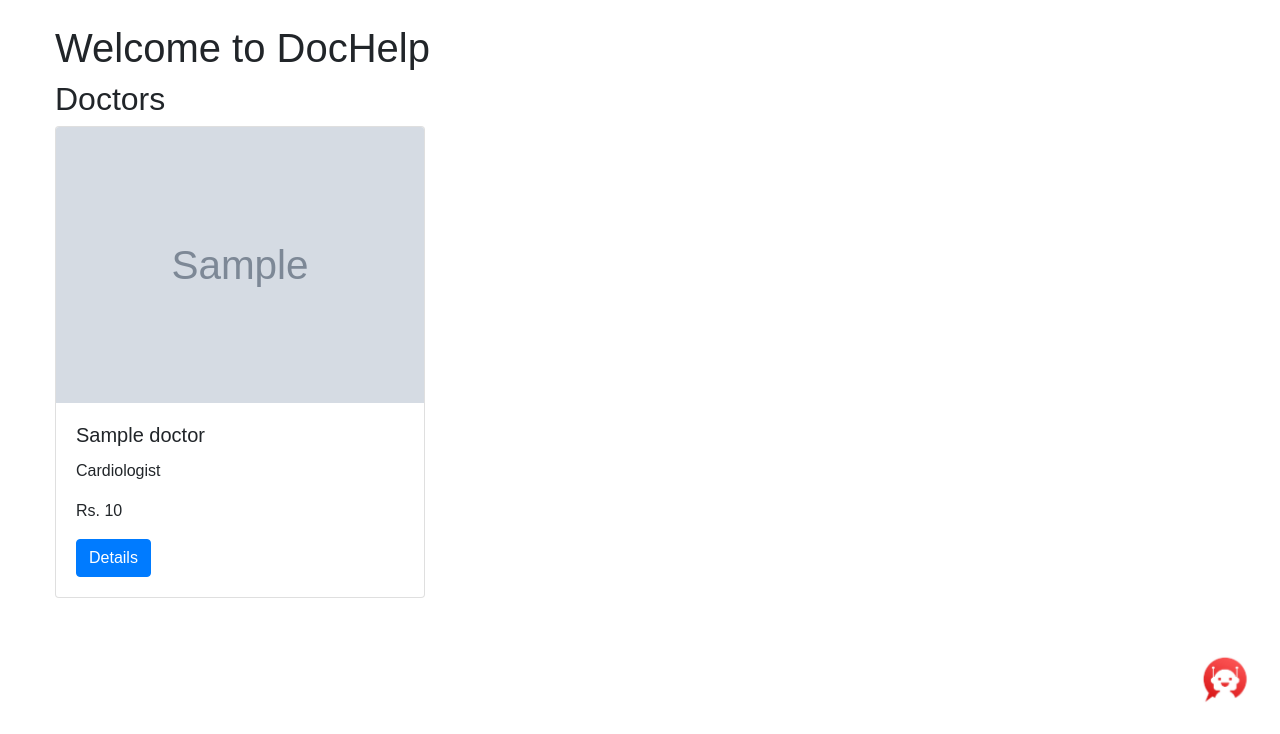
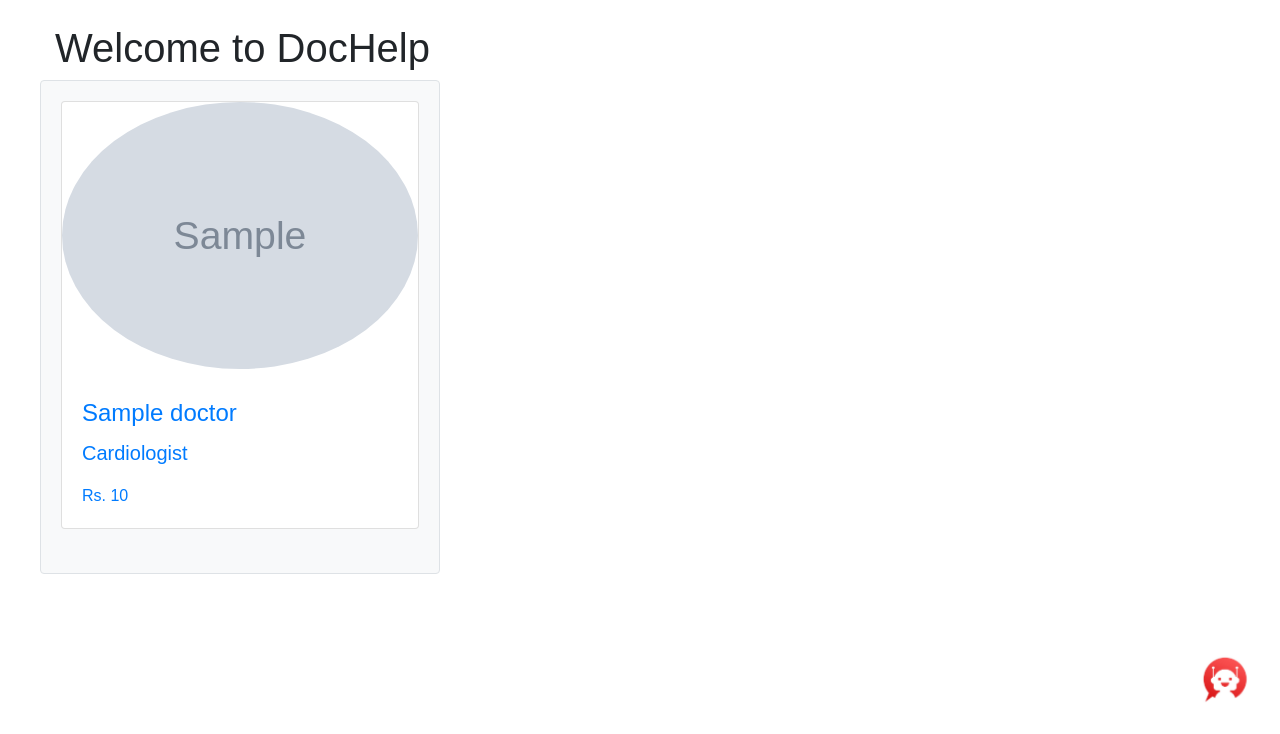
Before and after one commit to SubhojitGuin/doctor_search, a Django app: page / in a window 1280 px wide. Shown: the part 66-800 px from the top of the page. Run offline with Django 5.2, Linux system fonts and the light colour scheme; a user stored in the database is signed in; tables that the repository leaves empty hold one stand-in row (values such as "Sample post"); grey boxes marked "Sample" are stand-in pictures; some libraries are stand-ins or nearby versions.

Commit message:
Modify Looks

```diff
--- a/doctor_search/doctors/static/doctors/styles.css
+++ b/doctor_search/doctors/static/doctors/styles.css
@@ -61,7 +61,10 @@ h1, h2, h3, h4, h5, h6 {
 }
 
 .doctor-card:hover {
-  box-shadow: 0 8px 16px 0 rgba(0,0,0,0.2);
+  box-shadow: 0 8px 16px 0 rgba(0, 0, 0, 0.2);
+  background-color: lightblue;
+  transition: transform 0.3s ease;
+  transform: translateY(-5px);
 }
 
 .doctor-name {
@@ -91,3 +94,10 @@ h1, h2, h3, h4, h5, h6 {
 #iframe-container {
     display: none;
 }
+
+/*.doctor-card:hover {*/
+/*  box-shadow: 0 8px 16px 0 rgba(0, 0, 0, 0.2);*/
+/*  background-color: lightblue;*/
+/*  transition: transform 0.3s ease;*/
+/*  transform: translateY(-5px);*/
+/*}*/
--- a/doctor_search/doctors/templates/doctors/doctors.html
+++ b/doctor_search/doctors/templates/doctors/doctors.html
@@ -7,20 +7,22 @@
 
 
 
-<h2>Doctors</h2>
+<!--<h2>Doctors</h2>-->
 
   <div class="row">
   {% for doctor in doctors %}
-    <div class="col-md-4">
-      <div class="card mb-4">
-        <img src="{{ doctor.image.url }}" class="card-img-top" alt="{{ doctor.name }}">
-        <div class="card-body">
-          <h5 class="card-title">{{ doctor.name }}</h5>
-          <p class="card-text">{{ doctor.specialty }}</p>
-          <p class="card-text">Rs. {{ doctor.fees }}</p>
-          <a href="{% url 'doctors:detail' doctor.id %}" class="btn btn-primary">Details</a>
+    <div class="col-md-4 doctor-card">
+      <a href="{% url 'doctors:detail' doctor.id %}">
+        <div class="card mb-4">
+          <img src="{{ doctor.image.url }}" class="card-img-top doctor-image" alt="{{ doctor.name }}">
+          <div class="card-body">
+            <h5 class="card-title doctor-name">{{ doctor.name }}</h5>
+            <p class="card-text doctor-specialty">{{ doctor.specialty }}</p>
+            <p class="card-text">Rs. {{ doctor.fees }}</p>
+  <!--          <a href="{% url 'doctors:detail' doctor.id %}" class="btn btn-primary">Details</a>-->
+          </div>
         </div>
-      </div>
+      </a>
     </div>
   {% empty %}
     <div class="col-12">
```
